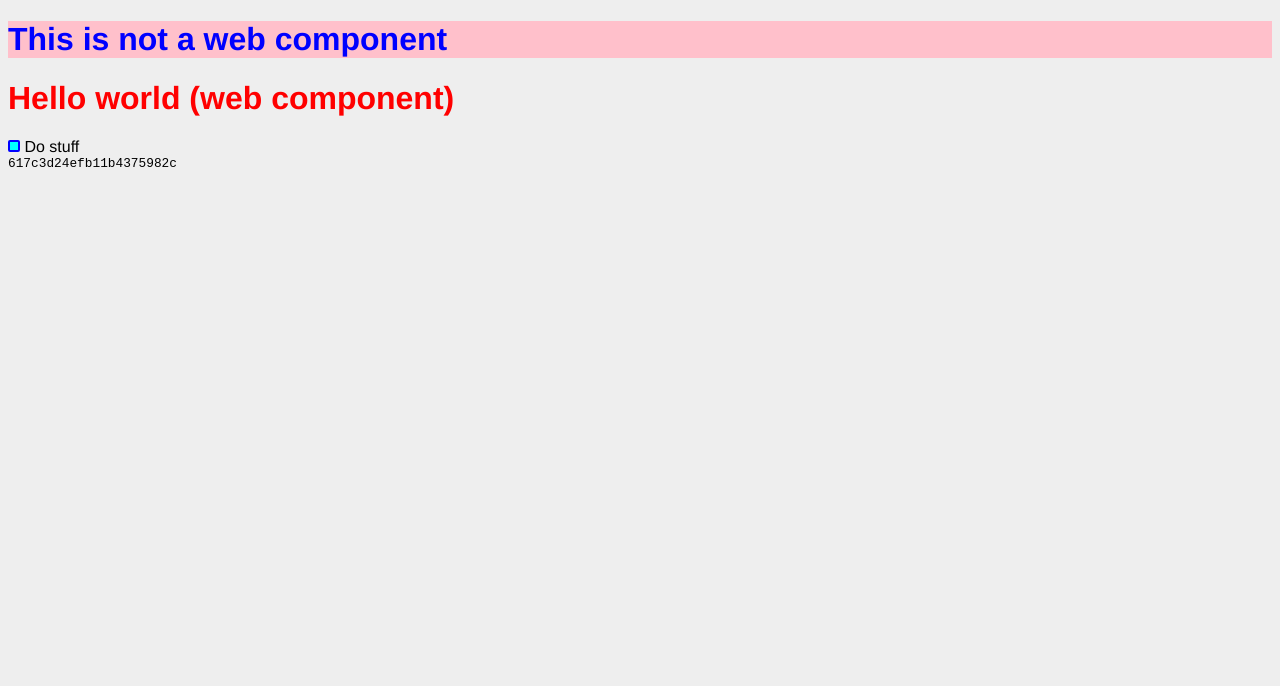
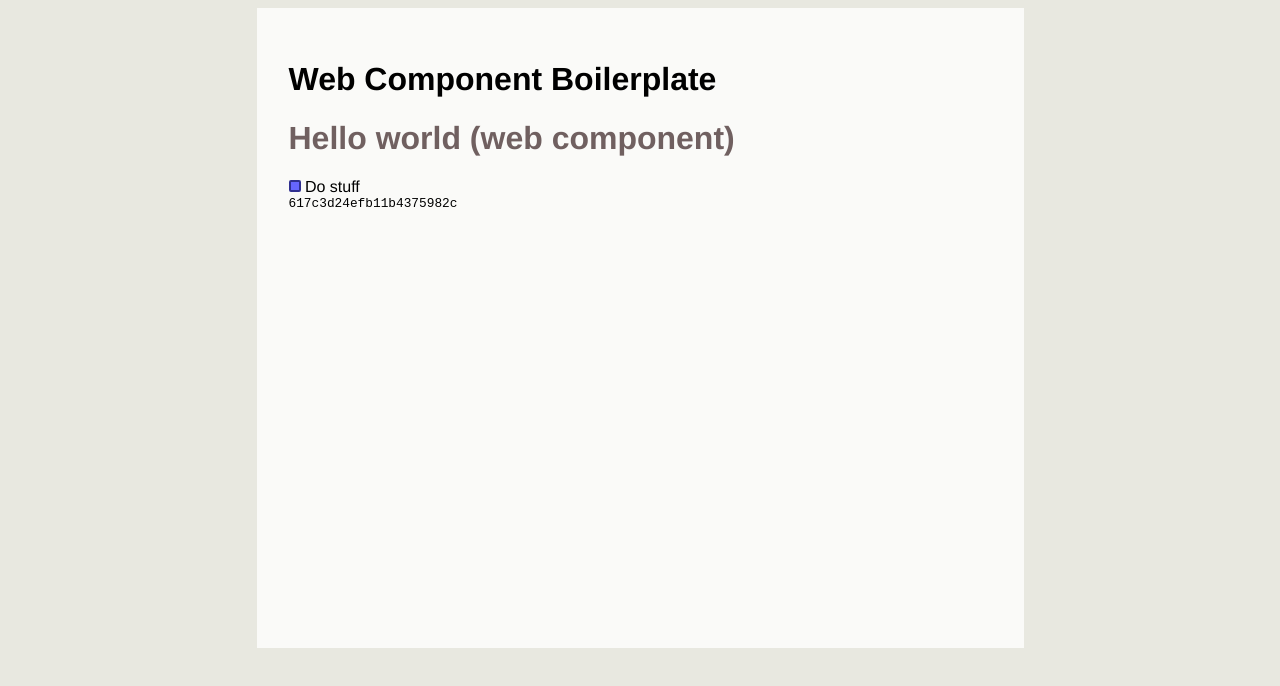
Before and after one commit to andyvanee/web-component, a plain HTML site: page index.html in a window 1280 px wide. Drawn offline with Linux system fonts and the light colour scheme.

Commit message:
Updated styles

```diff
--- a/UI/hello-world/HelloWorld.css
+++ b/UI/hello-world/HelloWorld.css
@@ -3,7 +3,7 @@
 }
 
 h1 {
-    color: red;
+    color: var(--ui-link-color, #888);
 }
 
 .uuid {
--- a/UI/ui-checkbox/UICheckbox.css
+++ b/UI/ui-checkbox/UICheckbox.css
@@ -20,6 +20,6 @@ input[type="checkbox"] + .state {
 }
 
 input[type="checkbox"]:checked + .state {
-    border-color: blue;
-    background-color: aqua;
+    border-color: var(--ui-primary-color, #0000dd);
+    background-color: var(--ui-secondary-color, #6666ff);
 }
--- a/entrypoint.js
+++ b/entrypoint.js
@@ -1,6 +1,5 @@
-import { registry } from "./UI/BaseElement.js"
-
-registry.version = "1"
+// import { registry } from "./UI/BaseElement.js"
+// registry.version = "2"
 
 Promise.all([
     import("./UI/hello-world/HelloWorld.js"),
--- a/index.html
+++ b/index.html
@@ -8,8 +8,10 @@
         <script type="module" src="/entrypoint.js"></script>
     </head>
     <body>
-        <h1>This is not a web component</h1>
+        <main>
+            <h1>Web Component Boilerplate</h1>
 
-        <hello-world></hello-world>
+            <hello-world></hello-world>
+        </main>
     </body>
 </html>
--- a/main.css
+++ b/main.css
@@ -1,9 +1,21 @@
+:root {
+    --container-width: 767px;
+    --container-padding: 2rem;
+    --ui-link-color: #706060;
+    --ui-primary-color: #303090;
+    --ui-secondary-color: #6666ff;
+}
+
 body {
-    background-color: #eee;
+    background-color: #e8e8e0;
     font-family: Helvetica, sans-serif;
 }
 
-h1 {
-    color: blue;
-    background-color: pink;
+body > main {
+    padding: var(--container-padding, 0);
+    margin: 0 auto;
+    max-width: var(--container-width, 1200px);
+    background-color: #fafaf8;
+    min-height: 80vh;
+    box-sizing: border-box;
 }
```
